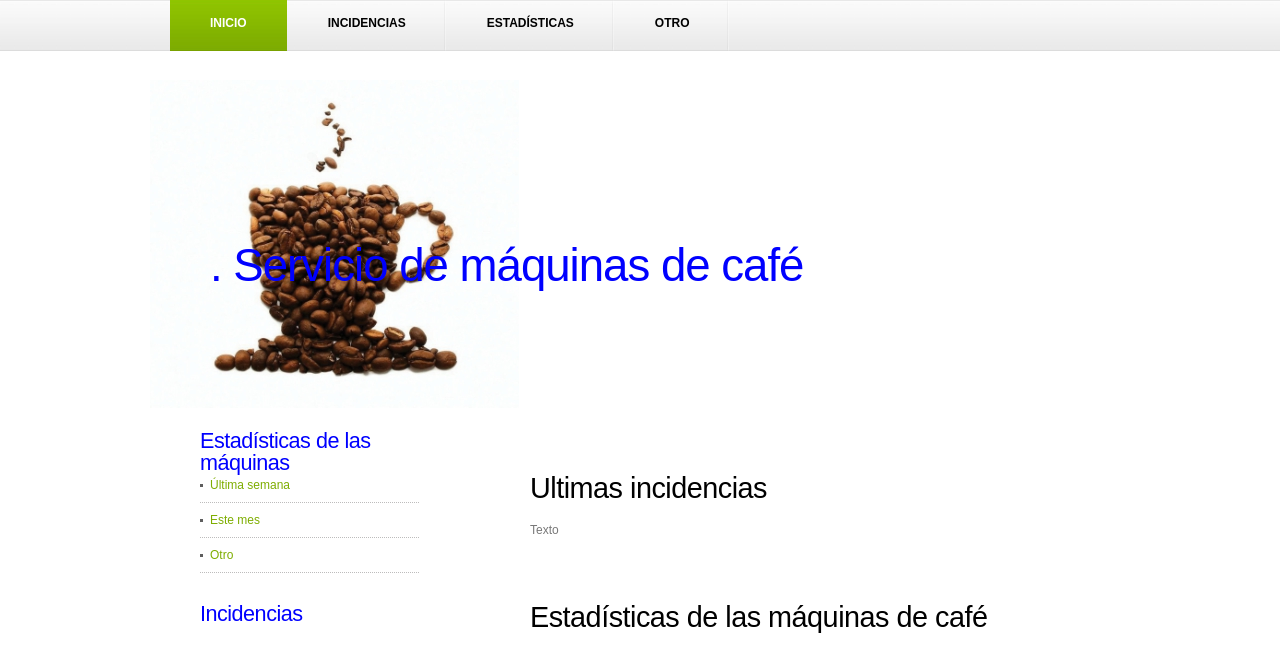
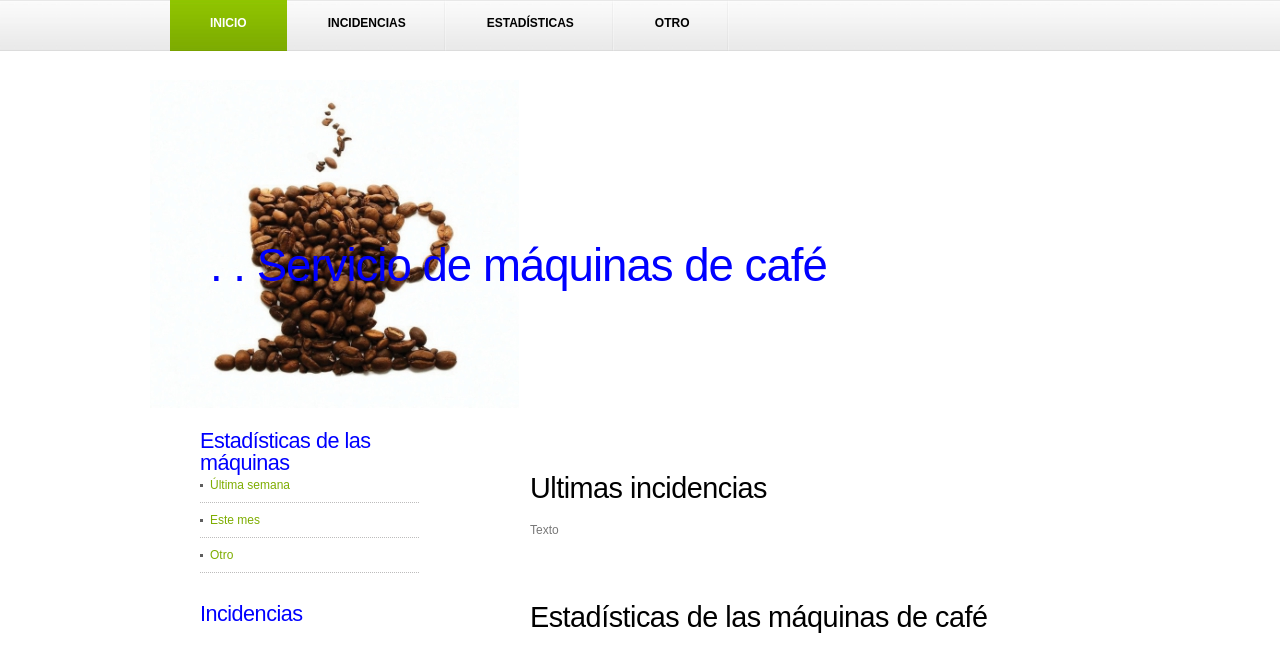
Before and after one commit to Julian92UCLM/PaginaWeb, a plain HTML site: page greenforest/index.html in a window 1280 px wide. Shown: the top 646 px of the page. Drawn offline with Linux system fonts and the light colour scheme.

Commit message:
Update index.html

```diff
--- a/greenforest/index.html
+++ b/greenforest/index.html
@@ -20,7 +20,7 @@
 	<!-- end #menu -->
 	<div id="header">
 		<div id="logo">
-			<h1><a href="#">.             Servicio de máquinas de café</a></h1>
+			<h1><a href="#">.            . Servicio de máquinas de café</a></h1>
 		</div>
 	</div>
 	<!-- end #header -->
```
